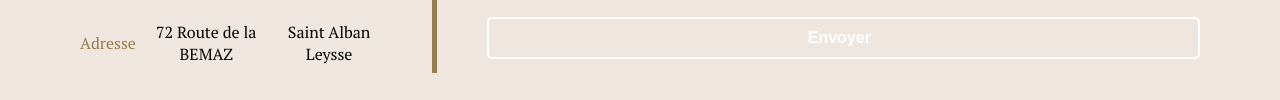
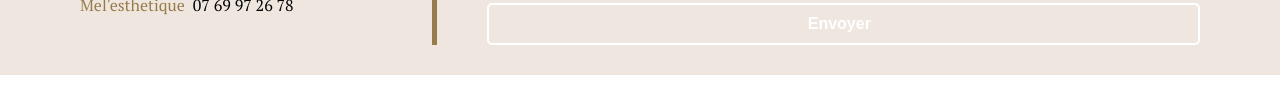
Before and after one commit to XavAsh/parall, a plain HTML site: page index.html in a window 1280 px wide. Shown: the part 3134-3234 px from the top of the page. After the commit the page ends 3209 px from the top, so only its background shows below. Drawn offline with Linux system fonts and the light colour scheme; some icons are missing.

Commit message:
Update index.html

```diff
--- a/index.html
+++ b/index.html
@@ -251,12 +251,7 @@ Et comme dirait Charlie, à bientôt les Anges
                         <span class="material-symbols-outlined"> Mel'esthetique </span>
                         <p>07 69 97 26 78</p>
                     </div>
-                    <div class="tel">
-                        <span class="material-symbols-outlined"> Adresse </span>
-                        <p>72 Route de la BEMAZ</p>
-                        <p>Saint Alban Leysse</p>
 
-                    </div>
                 </div>
             </div>
             <div class="container-form">
```
